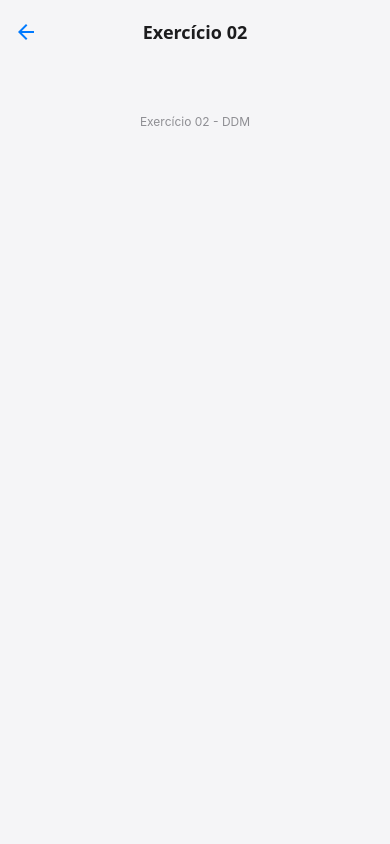
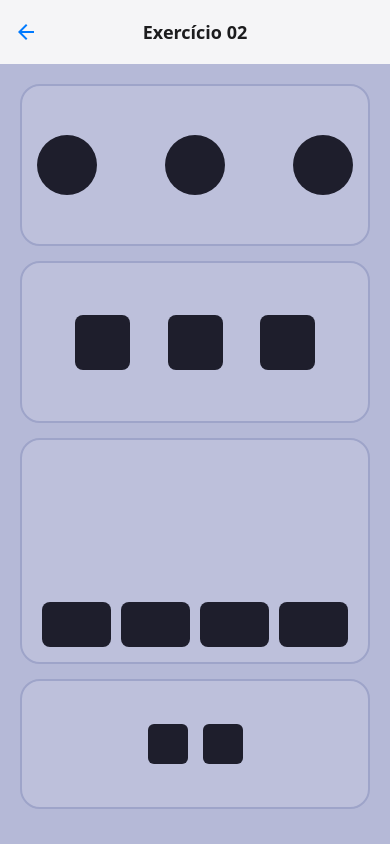
Before and after one commit to franciscopaulinoq/ddm-exercicios-flexbox, a React Native app: screen /Ex2 in a window 390 px wide. Built offline with nearby package versions, Linux system fonts and the light colour scheme.

Commit message:
feat: implement exercicio 2 screen

```diff
--- a/src/screens/Exercicio01.tsx
+++ b/src/screens/Exercicio01.tsx
@@ -67,7 +67,7 @@ const styles = StyleSheet.create({
   },
   darkCard: {
     flex: 1,
-    backgroundColor: "#1E1E2C",
+    backgroundColor: "#1e1e2c",
     borderRadius: 12,
   },
 });
--- a/src/screens/Exercicio02.tsx
+++ b/src/screens/Exercicio02.tsx
@@ -1,10 +1,52 @@
 import React from "react";
-import { View, Text, StyleSheet } from "react-native";
+import { StyleSheet, View, StatusBar } from "react-native";
 
-export default function Exercicio01() {
+export default function Exercicio02() {
   return (
     <View style={styles.container}>
-      <Text style={styles.indicatorText}>Exercício 02 - DDM</Text>
+      <StatusBar barStyle="dark-content" />
+
+      <View
+        style={[
+          styles.sectionContainer,
+          styles.rowCenter,
+          { flex: 2, justifyContent: "space-between" },
+        ]}
+      >
+        <View style={styles.circle} />
+        <View style={styles.circle} />
+        <View style={styles.circle} />
+      </View>
+
+      <View
+        style={[
+          styles.sectionContainer,
+          styles.rowCenter,
+          { flex: 2, justifyContent: "space-evenly" },
+        ]}
+      >
+        <View style={styles.square} />
+        <View style={styles.square} />
+        <View style={styles.square} />
+      </View>
+
+      <View style={[styles.sectionContainer, styles.rowEnd, { flex: 3 }]}>
+        <View style={styles.rectangle} />
+        <View style={styles.rectangle} />
+        <View style={styles.rectangle} />
+        <View style={styles.rectangle} />
+      </View>
+
+      <View
+        style={[
+          styles.sectionContainer,
+          styles.rowCenter,
+          { flex: 1.5, gap: 15, justifyContent: "center" },
+        ]}
+      >
+        <View style={styles.smallSquare} />
+        <View style={styles.smallSquare} />
+      </View>
     </View>
   );
 }
@@ -12,14 +54,54 @@ export default function Exercicio01() {
 const styles = StyleSheet.create({
   container: {
     flex: 1,
-    backgroundColor: "#F5F5F7",
-    justifyContent: "center",
+    backgroundColor: "#b5b9d7",
+    padding: 20,
+  },
+  sectionContainer: {
+    backgroundColor: "rgba(255, 255, 255, 0.1)",
+    borderWidth: 2,
+    borderColor: "#9EA4C9",
+    borderRadius: 20,
+    padding: 15,
+    marginBottom: 15,
+  },
+  rowCenter: {
+    flexDirection: "row",
     alignItems: "center",
   },
-  indicatorText: {
-    fontSize: 12,
-    color: "#8E8E93",
-    position: "absolute",
-    top: 50,
+  rowEnd: {
+    flexDirection: "row",
+    alignItems: "flex-end",
+    justifyContent: "space-between",
+  },
+  darkItem: {
+    backgroundColor: "#1e1e2c",
+    borderRadius: 8,
+  },
+  circle: {
+    width: 60,
+    height: 60,
+    borderRadius: 30,
+    backgroundColor: "#1e1e2c",
+  },
+  square: {
+    width: 55,
+    height: 55,
+    borderRadius: 8,
+    backgroundColor: "#1e1e2c",
+  },
+  rectangle: {
+    flex: 1,
+    maxWidth: 70,
+    height: 45,
+    marginHorizontal: 5,
+    borderRadius: 8,
+    backgroundColor: "#1e1e2c",
+  },
+  smallSquare: {
+    width: 40,
+    height: 40,
+    borderRadius: 6,
+    backgroundColor: "#1e1e2c",
   },
 });
```
